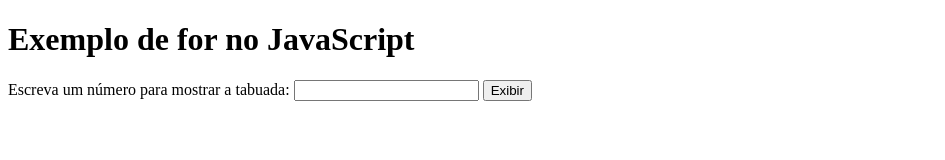
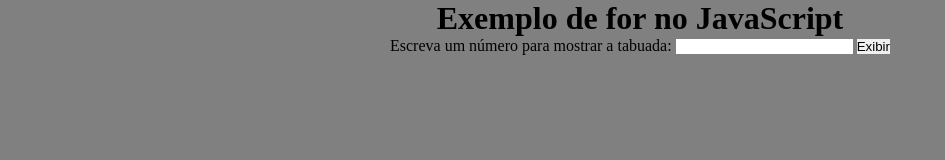
Before and after one commit to CaioMicael/introjs, a plain HTML site: page for.html in a window 1280 px wide. Shown: the whole page, without its empty margins (0-945 px from the left). Drawn offline with Linux system fonts and the light colour scheme.

Commit message:
Melhoria

```diff
--- a/for.html
+++ b/for.html
@@ -5,6 +5,7 @@
     <meta name="viewport" content="width=device-width, initial-scale=1.0">
     <title>While</title>
     <script src="for.js"></script>
+    <link rel="stylesheet" href="layout_padrao.css"></link>
 </head>
 <body>
     <h1>Exemplo de for no JavaScript</h1>
```
